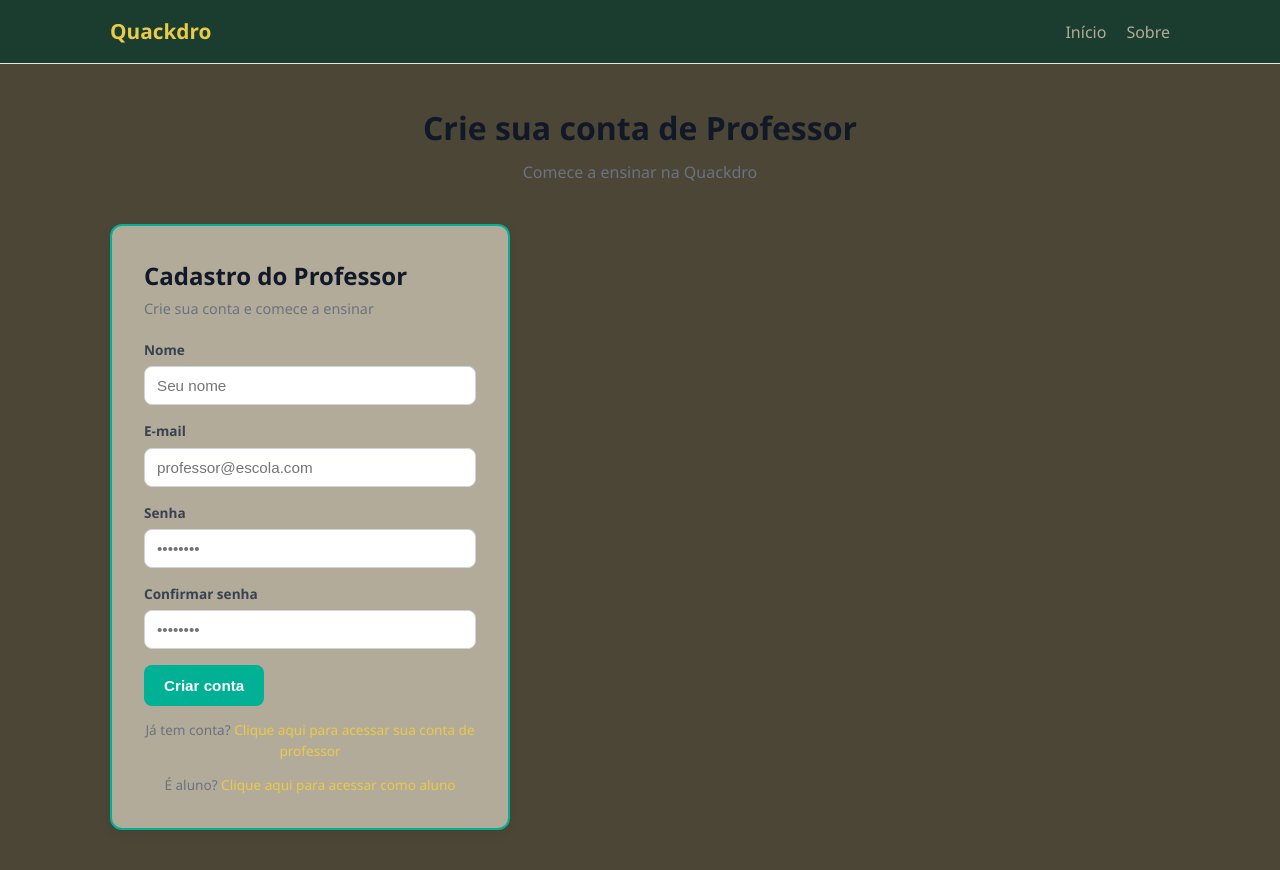
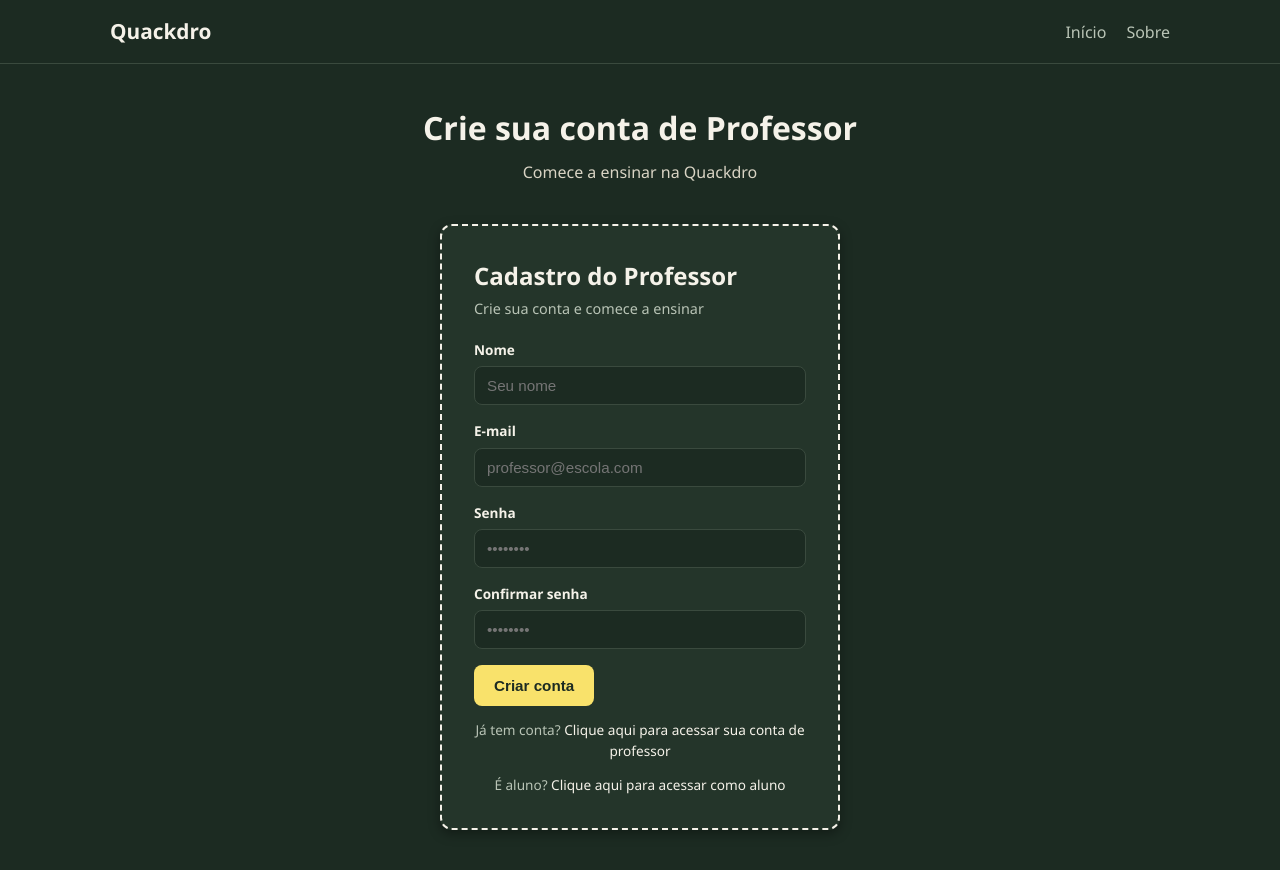
Before and after one commit to fatalebenj/hacktudo, a PHP site: page /pages/cadastro_prof.php in a window 1280 px wide. Run offline with PHP 8.4, Linux system fonts and the light colour scheme.

Commit message:
Refactor CSS styles for improved aesthetics and consistency; update HTML structure for login and panel pages

```diff
--- a/css/style.css
+++ b/css/style.css
@@ -7,8 +7,8 @@
 
 body {
     font-family: 'Segoe UI', Arial, sans-serif;
-    background: #4c4637;
-    color: #f2fedc;
+    background: #1c2b22;
+    color: #f5f2e9;
     line-height: 1.5;
 }
 
@@ -21,13 +21,13 @@ body {
 
 a {
     text-decoration: none;
-    color: #eaca49;
+    color: #f5f2e9;
 }
 
 /* ===================== HEADER ===================== */
 .site-header {
-    background: #1b3d2f;
-    border-bottom: 1px solid #e5e7eb;
+    background: #1c2b22;
+    border-bottom: 1px solid #3a4a3e;
     position: sticky;
     top: 0;
     z-index: 10;
@@ -45,7 +45,7 @@ a {
 .logo {
     font-size: 1.3rem;
     font-weight: 700;
-    color: #eaca49;
+    color: #f5f2e9;
 }
 
 .main-nav ul {
@@ -55,14 +55,14 @@ a {
 }
 
 .main-nav a {
-    color: #b2ab99;
+    color: #b9c4b6;
     font-weight: 500;
 }
 
 .device-badge {
     font-size: 0.85rem;
-    background: #eef2ff;
-    color: #4338ca;
+    background: #b9c4b6;
+    color: #1c2b22;
     padding: 4px 10px;
     border-radius: 999px;
 }
@@ -80,11 +80,11 @@ a {
 .hero h1 {
     font-size: 2rem;
     margin-bottom: 8px;
-    color: #111827;
+    color: #f5f2e9;
 }
 
 .hero p {
-    color: #6b7280;
+    color: #d9d4c4;
 }
 
 /* ===================== LOGIN ===================== */
@@ -106,38 +106,40 @@ a {
 }
 
 .alert-erro {
-    background: #fee2e2;
-    color: #991b1b;
-    border: 1px solid #fecaca;
+    background: #2a3a2e;
+    color: #f5a3a3;
+    border: 1px solid #f5a3a3;
 }
 
 .alert-sucesso {
-    background: #dcfce7;
-    color: #166534;
-    border: 1px solid #bbf7d0;
+    background: #2a3a2e;
+    color: #a3e6c1;
+    border: 1px solid #a3e6c1;
 }
 
-.login-box {
-    background: #b2ab99;
+.box {
+    background: #24352a;
     border-radius: 12px;
     padding: 32px;
     width: 100%;
     max-width: 400px;
-    box-shadow: 0 4px 12px rgba(0, 0, 0, 0.06);
-    border: 2px solid #00b195;
+    box-shadow: 0 4px 12px rgba(0, 0, 0, 0.35);
+    border: 2px dashed #f5f2e9;
+    margin-left: auto;
+    margin-right: auto;
 }
 
-.login-box.login-aluno {
-    border-color: #00eacb;
+.box.login-aluno {
+    border-color: #8ecae6;
 }
 
-.login-box h2 {
+.box h2 {
     margin-bottom: 4px;
-    color: #111827;
+    color: #f5f2e9;
 }
 
-.login-box .subtitle {
-    color: #6b7280;
+.box .subtitle {
+    color: #b9c4b6;
     font-size: 0.9rem;
     margin-bottom: 20px;
 }
@@ -151,7 +153,7 @@ a {
     font-size: 0.85rem;
     font-weight: 600;
     margin-bottom: 6px;
-    color: #374151;
+    color: #f5f2e9;
 }
 
 .form-group input[type="email"],
@@ -159,14 +161,16 @@ a {
 .form-group input[type="text"] {
     width: 100%;
     padding: 10px 12px;
-    border: 1px solid #d1d5db;
+    border: 1px solid #3a4a3e;
     border-radius: 8px;
     font-size: 0.95rem;
+    background: #1c2b22;
+    color: #f5f2e9;
 }
 
 .form-group input:focus {
     outline: none;
-    border-color: #2563eb;
+    border-color: #f9e26b;
 }
 
 .form-options {
@@ -174,6 +178,7 @@ a {
     justify-content: space-between;
     align-items: center;
     font-size: 0.85rem;
+    color: #b9c4b6;
 }
 
 .btn {
@@ -188,20 +193,21 @@ a {
 }
 
 .btn-primary {
-    background: #00b195;
-    color: #fff;
+    background: #f9e26b;
+    color: #1c2b22;
 }
 
 .btn-primary:hover {
-    background: #1d4ed8;
+    background: #f0d43e;
 }
 
 .login-aluno .btn-primary {
-    background: #00eacb;
+    background: #8ecae6;
+    color: #1c2b22;
 }
 
 .login-aluno .btn-primary:hover {
-    background: #15803d;
+    background: #6bb8db;
 }
 
 .btn-block {
@@ -212,45 +218,28 @@ a {
     margin-top: 14px;
     font-size: 0.85rem;
     text-align: center;
-    color: #6b7280;
+    color: #b9c4b6;
 }
 
-/* ===================== DESTAQUES ===================== */
-.destaques {
-    text-align: center;
+#painel-box {
+    max-width:none;
+    display:grid;
 }
 
-.destaques h2 {
-    margin-bottom: 24px;
-    color: #111827;
-}
 
-.cards {
-    display: flex;
-    gap: 20px;
-    flex-wrap: wrap;
-    justify-content: center;
-}
-
-.card {
-    background: #fff;
-    border-radius: 10px;
-    padding: 20px;
-    width: 260px;
-    box-shadow: 0 2px 8px rgba(0, 0, 0, 0.05);
-}
 
 /* ===================== FOOTER ===================== */
 .site-footer {
-    background: #111827;
-    color: #d1d5db;
+    background: #1c2b22;
+    color: #b9c4b6;
     text-align: center;
     padding: 24px 0;
     font-size: 0.85rem;
+    border-top: 1px solid #3a4a3e;
 }
 
 .footer-links a {
-    color: #93c5fd;
+    color: #8ecae6;
     margin: 0 6px;
 }
 
@@ -266,7 +255,7 @@ a {
         flex-wrap: wrap;
     }
 
-    .login-box {
+    .box {
         padding: 24px;
     }
 }
--- a/pages/cadastro_prof.php
+++ b/pages/cadastro_prof.php
@@ -18,7 +18,7 @@ include __DIR__ . '/../includes/header.php';
     <p>Comece a ensinar na Quackdro</p>
 </section>
 
-<div class="login-box login-professor">
+<div class="box login-professor">
     <h2>Cadastro do Professor</h2>
     <p class="subtitle">Crie sua conta e comece a ensinar</p>
 
--- a/pages/login_aluno.php
+++ b/pages/login_aluno.php
@@ -5,7 +5,7 @@
  */
 require_once __DIR__ . '/../includes/Auth.php';
 ?>
-<div class="login-box login-aluno">
+<div class="box login-aluno">
     <h2>Login do Aluno</h2>
     <p class="subtitle">Entre para começar a cooperar em um mural</p>
 
--- a/pages/login_professor.php
+++ b/pages/login_professor.php
@@ -5,7 +5,7 @@
  */
 require_once __DIR__ . '/../includes/Auth.php';
 ?>
-<div class="login-box login-professor">
+<div class="box login-professor">
     <h2>Login do Professor</h2>
     <p class="subtitle">Acesse o painel para gerenciar seus murais</p>
 
--- a/pages/painel_aluno.php
+++ b/pages/painel_aluno.php
@@ -18,7 +18,7 @@ include __DIR__ . '/../includes/header.php';
     <p>Este é o seu painel de aluno.</p>
 </section>
 
-<div class="login-box">
+<div class="box">
     <h2>Painel do Aluno</h2>
     <p>Aqui entrariam seus cursos, atividades e mural.</p>
 
```
Also changed, not shown: pages/painel_professor.php (+6 -12 lines), data/quackdro.sqlite.
